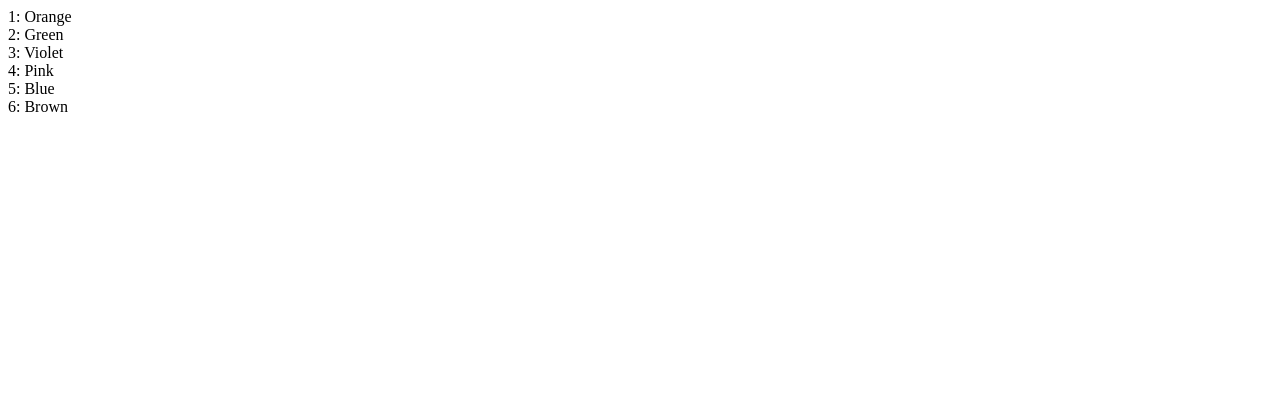
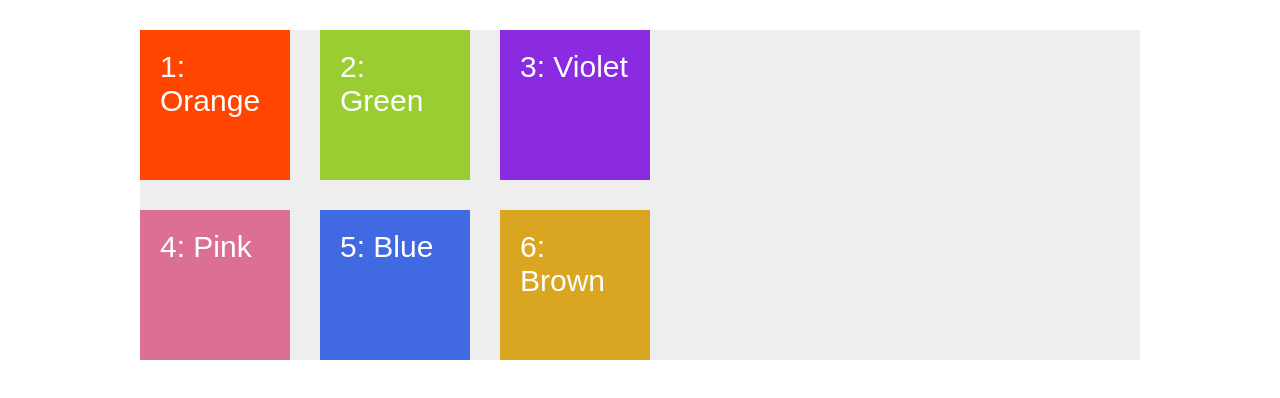
Before and after one commit to dhruvArora8053/CSS-Rules, a plain HTML site: page CSS Grid/gridBasic.html in a window 1280 px wide. Drawn offline with Linux system fonts and the light colour scheme.

Commit message:
implemented grid

```diff
--- a/CSS Grid/gridBasic.html
+++ b/CSS Grid/gridBasic.html
@@ -4,6 +4,53 @@
     <meta charset="UTF-8" />
     <meta name="viewport" content="width=device-width, initial-scale=1.0" />
     <title>Document</title>
+
+    <style>
+      .container {
+        background-color: #eee;
+        width: 1000px;
+        margin: 30px auto;
+
+        display: grid;
+        grid-template-rows: 150px 150px;
+        grid-template-columns: 150px 150px 150px;
+
+        /* grid-row-gap: 30px; */
+        /* grid-column-gap: 30px; */
+        grid-gap: 30px;
+      }
+
+      .item {
+        padding: 20px;
+        font-size: 30px;
+        font-family: sans-serif;
+        color: white;
+      }
+
+      .item--1 {
+        background-color: orangered;
+      }
+
+      .item--2 {
+        background-color: yellowgreen;
+      }
+
+      .item--3 {
+        background-color: blueviolet;
+      }
+
+      .item--4 {
+        background-color: palevioletred;
+      }
+
+      .item--5 {
+        background-color: royalblue;
+      }
+
+      .item--6 {
+        background-color: goldenrod;
+      }
+    </style>
   </head>
   <body>
     <div class="container">
```
